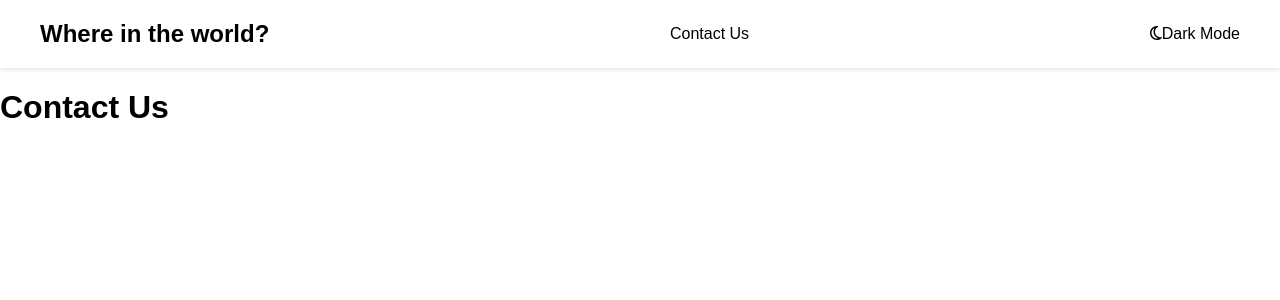
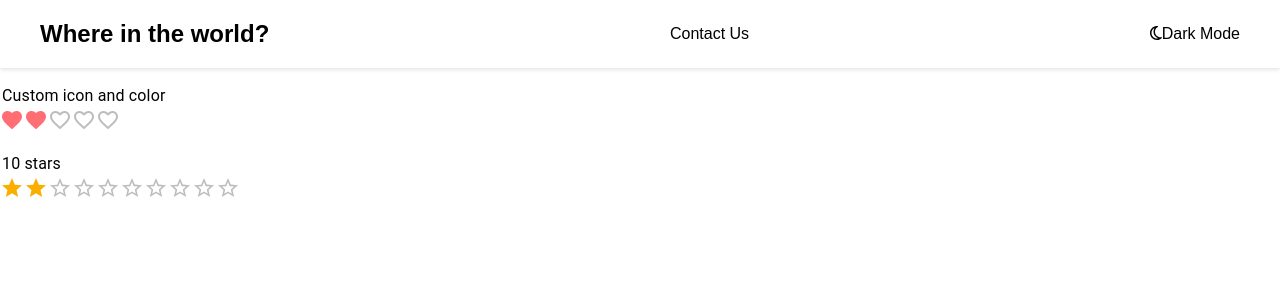
Before and after one commit to shakil-ahmmed-se/where-you-from, a React (Create React App) app: page /contact in a window 1280 px wide. Shown: the top 300 px of the page. Built offline with nearby package versions, Linux system fonts and the light colour scheme.

Commit message:
dark mode add

```diff
--- a/package.json
+++ b/package.json
@@ -3,9 +3,13 @@
   "version": "0.1.0",
   "private": true,
   "dependencies": {
+    "@emotion/react": "^11.13.3",
+    "@emotion/styled": "^11.13.0",
     "@fortawesome/fontawesome-svg-core": "^6.6.0",
     "@fortawesome/free-regular-svg-icons": "^6.6.0",
     "@fortawesome/react-fontawesome": "^0.2.2",
+    "@mui/icons-material": "^6.1.1",
+    "@mui/material": "^6.1.1",
     "@testing-library/jest-dom": "^5.17.0",
     "@testing-library/react": "^13.4.0",
     "@testing-library/user-event": "^13.5.0",
--- a/src/App.css
+++ b/src/App.css
@@ -70,6 +70,9 @@ a {
   box-shadow: 0 2px 4px 0px rgba(0, 0, 0, 0.1);
   padding-inline: 24px;
   background-color: var(--elements-color);
+  position: sticky;
+  top: 0;
+  z-index: 1;
 }
 
 .header-content {
@@ -129,6 +132,7 @@ a {
 
 .country-card img {
   width: 100%;
+  height: 200px;
 }
 
 
--- a/src/App.js
+++ b/src/App.js
@@ -2,16 +2,16 @@ import Header from './components/Header';
 import './App.css';
 import { useState } from 'react';
 import { Outlet } from 'react-router-dom';
+import { ThemeContext } from './contexts/ThemeContext';
 
 function App() {
-
   const [darkMode, setDarkMode] = useState(false);
   return (
-    <>
+    <ThemeContext.Provider value={[darkMode, setDarkMode]}>
       <Header setDarkMode={setDarkMode} />
     <Outlet/>
 
-    </>
+    </ThemeContext.Provider>
   );
 }
 
--- a/src/components/Contact.js
+++ b/src/components/Contact.js
@@ -1,10 +1,35 @@
 import React from 'react';
+import { styled } from '@mui/material/styles';
+import Box from '@mui/material/Box';
+import Rating from '@mui/material/Rating';
+import FavoriteIcon from '@mui/icons-material/Favorite';
+import FavoriteBorderIcon from '@mui/icons-material/FavoriteBorder';
+import Typography from '@mui/material/Typography';
+
+const StyledRating = styled(Rating)({
+  '& .MuiRating-iconFilled': {
+    color: '#ff6d75',
+  },
+  '& .MuiRating-iconHover': {
+    color: '#ff3d47',
+  },
+});
 
 const Contact = () => {
     return (
-        <div>
-            <h1>Contact Us</h1>
-        </div>
+        <Box sx={{ '& > legend': { mt: 2 } }}>
+        <Typography component="legend">Custom icon and color</Typography>
+        <StyledRating
+          name="customized-color"
+          defaultValue={2}
+          getLabelText={(value) => `${value} Heart${value !== 1 ? 's' : ''}`}
+          precision={0.5}
+          icon={<FavoriteIcon fontSize="inherit" />}
+          emptyIcon={<FavoriteBorderIcon fontSize="inherit" />}
+        />
+        <Typography component="legend">10 stars</Typography>
+        <Rating name="customized-10" defaultValue={2} max={10} />
+      </Box>
     );
 };
 
--- a/src/components/CountryCard.js
+++ b/src/components/CountryCard.js
@@ -1,9 +1,11 @@
 import React from "react";
 import { Link } from "react-router-dom";
+import CountryListShimmer from "./CountryListShimmer";
 
 const CountryCard = ({ name, flag, population, region, capital }) => {
 
   return (
+
     <Link className="country-card" to={`/${name}`}>
       <img src={flag} alt={name + ' Flag'} />
       <div className="card-text">
--- a/src/components/CountryList.js
+++ b/src/components/CountryList.js
@@ -1,5 +1,7 @@
 import React, { useEffect, useState } from "react";
 import CountryCard from "./CountryCard";
+import CountryListShimmer from "./CountryListShimmer";
+import './CountryListShimmer.css';
 
 
 
@@ -23,8 +25,11 @@ const CountryList = ({query, filterCountry}) => {
 
   return (
     <>
+
     {/* <input type="text" onChange={(e)=>{setQuery(e.target.value)}} placeholder="Search for a country..." /> */}
-    <div className="countries-container">
+
+   {!countriesData.length ?(<CountryListShimmer/>):
+    (<div className="countries-container">
        {
           countriesData.filter((country) =>{
             if(query || filterCountry === ''){
@@ -52,7 +57,8 @@ const CountryList = ({query, filterCountry}) => {
           )
           })
        }
-    </div>
+    </div>)
+    }
     </>
   );
 };
--- /dev/null
+++ b/src/components/CountryListShimmer.css
@@ -0,0 +1,4 @@
+.shimmer-card{
+    height: 350px;
+    background-color: #ddd;
+}
--- /dev/null
+++ b/src/components/CountryListShimmer.js
@@ -0,0 +1,22 @@
+import React from 'react';
+
+const CountryListShimmer = () => {
+    return (
+        <div className='countries-container'>
+            <div className="country-card shimmer-card"></div>
+            <div className="country-card shimmer-card"></div>
+            <div className="country-card shimmer-card"></div>
+            <div className="country-card shimmer-card"></div>
+            <div className="country-card shimmer-card"></div>
+            <div className="country-card shimmer-card"></div>
+            <div className="country-card shimmer-card"></div>
+            <div className="country-card shimmer-card"></div>
+            <div className="country-card shimmer-card"></div>
+            <div className="country-card shimmer-card"></div>
+            <div className="country-card shimmer-card"></div>
+            <div className="country-card shimmer-card"></div>
+        </div>
+    );
+};
+
+export default CountryListShimmer;
--- a/src/components/Header.js
+++ b/src/components/Header.js
@@ -1,9 +1,14 @@
-import React from "react";
+import React, { useEffect, useState } from "react";
 import { FontAwesomeIcon } from "@fortawesome/react-fontawesome";
-import { faMoon } from "@fortawesome/free-regular-svg-icons";
+import { faMoon, faSun } from "@fortawesome/free-regular-svg-icons";
 import { Link } from "react-router-dom";
 
 const Header = ({setDarkMode}) => {
+  const [isDark, setIsDark] = useState(JSON.parse(localStorage.getItem('isDarkMode')));
+
+  useEffect(() => {
+    document.body.classList.toggle('dark', isDark);
+  }, [isDark]);
   return (
     <header className="header-container">
       <div className="header-content">
@@ -13,9 +18,15 @@ const Header = ({setDarkMode}) => {
         <p>
           <Link to={'/contact'}>Contact Us</Link>
         </p>
-        <p className="theme-changer">
-          <FontAwesomeIcon icon={faMoon} />
-          Dark Mode
+        <p className="theme-changer" onClick={()=>{
+
+          setIsDark(!isDark);
+          localStorage.setItem('isDarkMode', !isDark)
+
+        }}>
+          <FontAwesomeIcon icon={isDark? faSun:faMoon} />
+
+          {isDark? 'Light Mode': 'Dark Mode'}
         </p>
       </div>
     </header>
--- a/src/components/Home.js
+++ b/src/components/Home.js
@@ -1,11 +1,14 @@
-import React, { useState } from 'react';
+import React, { useContext, useState } from 'react';
 import SearchBar from './SearchBar';
 import SelectedMenu from './SelectedMenu';
 import CountryList from './CountryList';
+import { ThemeContext } from '../contexts/ThemeContext';
 
 const Home = () => {
     const [query, setQuery] = useState('');
     const [filterCountry, setFilterCountry] = useState('');
+    const a = useContext(ThemeContext)
+    console.log(a);
     return (
         <main>
         <div className='search-filter-container' >
--- /dev/null
+++ b/src/contexts/ThemeContext.js
@@ -0,0 +1,15 @@
+import { createContext, useState } from "react";
+
+
+export const ThemeContext = createContext();
+// import React from 'react';
+
+// const ThemeContext = () => {
+//     return (
+//         <div>
+
+//         </div>
+//     );
+// };
+
+// export default ThemeContext;
```
Also changed, not shown: 1 other file (tests, documents, lock files or other folders).
